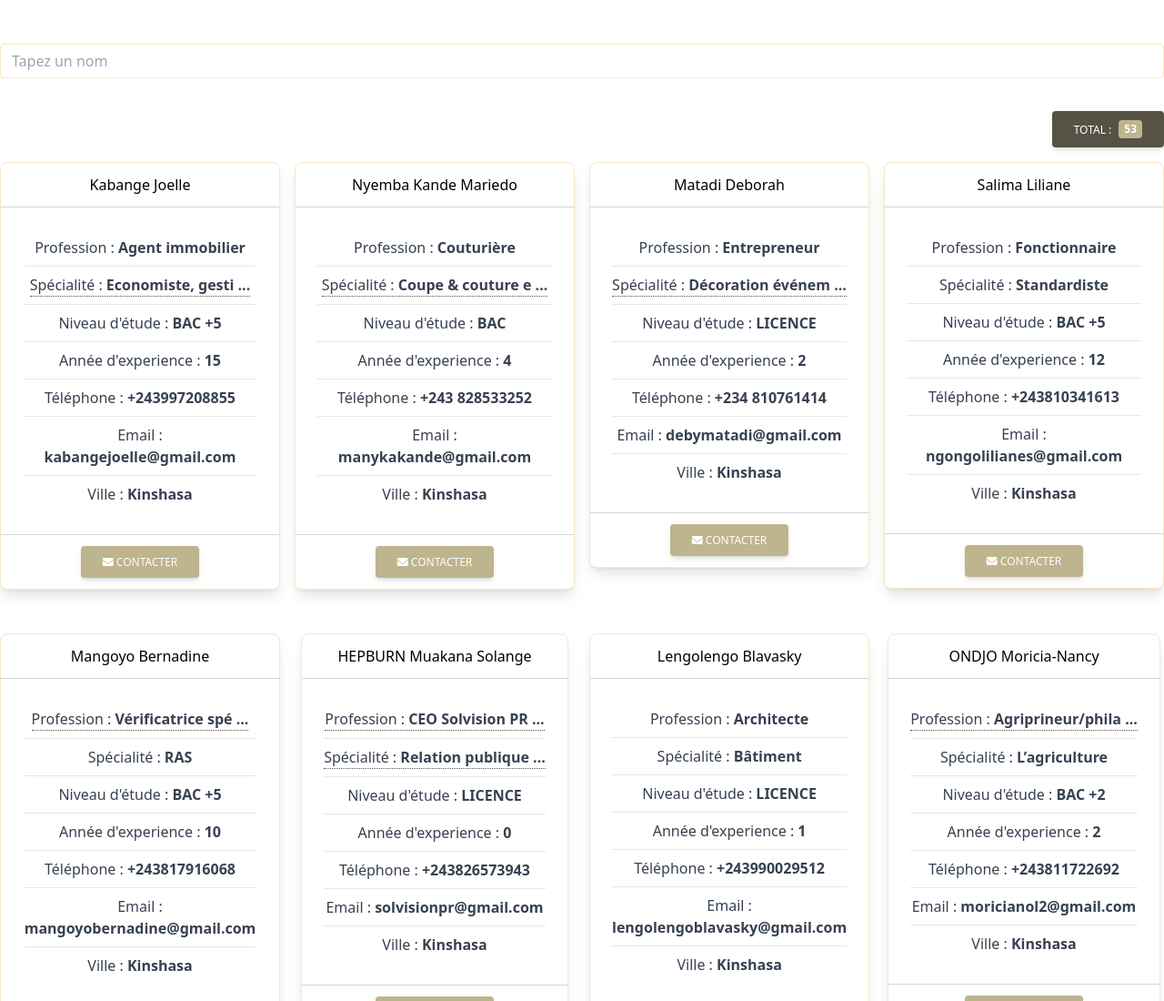
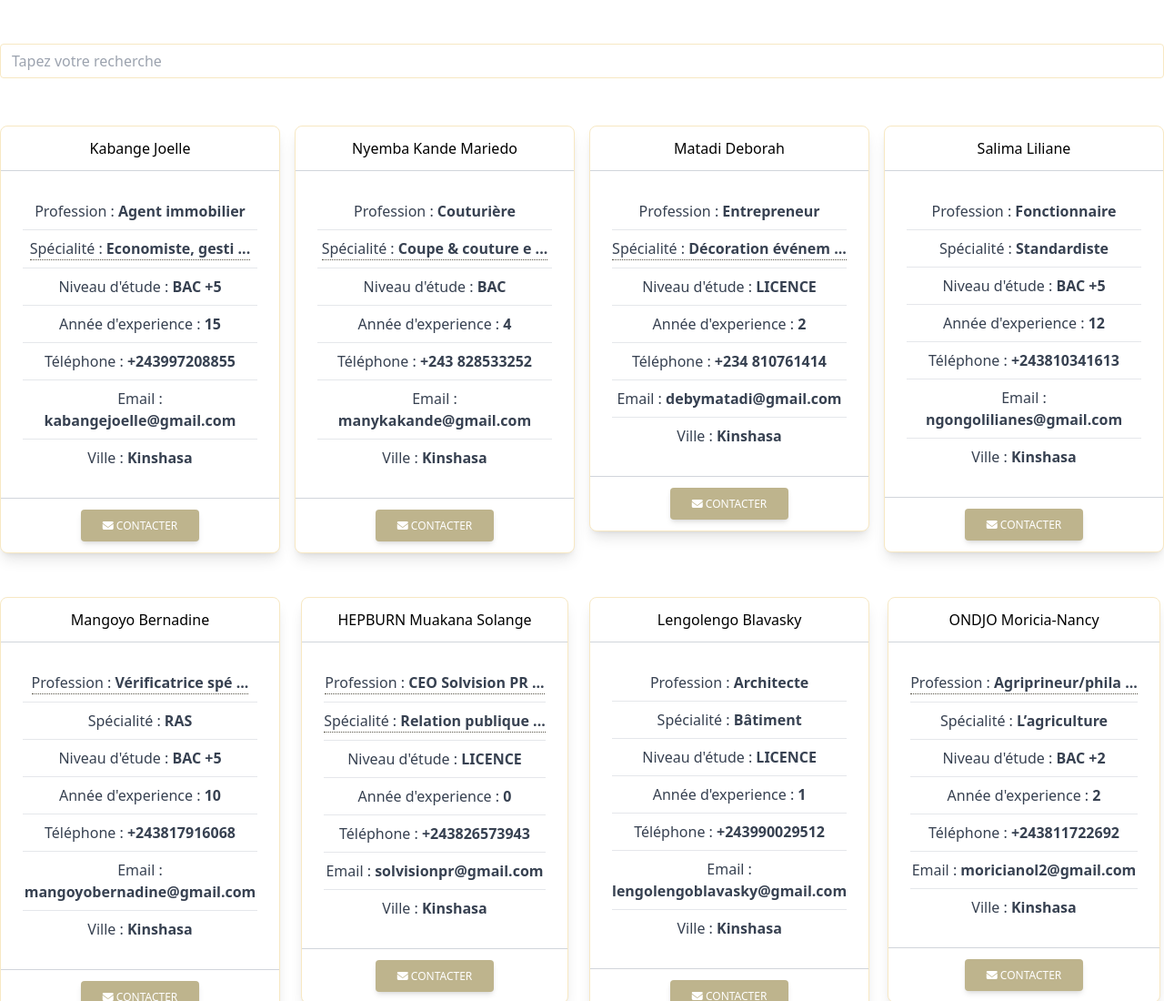
Before and after one commit to Duorly/Sunga, a plain HTML site: page index.html in a window 1280 px wide. Shown: the top 1100 px of the page at 91% size. Drawn offline with nearby package versions, Linux system fonts and the light colour scheme.

Commit message:
Nelson debrief

```diff
--- a/index.html
+++ b/index.html
@@ -60,7 +60,7 @@
                 <div class="input-group relative flex flex-wrap items-stretch w-full mb-4">
                     <input type="search" @input="search" v-model="searchQuery"
                         class="form-control relative flex-auto min-w-0 block w-full px-3 py-1.5 text-base font-normal text-gray-700 bg-white bg-clip-padding border border-solid border-[#f7e8c3] rounded transition ease-in-out m-0 focus:text-gray-700 focus:bg-white focus:border-[#565245] focus:outline-none"
-                        placeholder="Tapez un nom" aria-label="Search" aria-describedby="search">
+                        placeholder="Tapez votre recherche" aria-label="Search" aria-describedby="search">
 
                 </div>
             </div>
@@ -68,12 +68,12 @@
 
 
 
-        <div class="flex space-x-2 lg:justify-end justify-center">
+        <!-- <div class="flex space-x-2 lg:justify-end justify-center">
             <button type="button" class="inline-block px-6 py-2.5 bg-[#565245] text-white font-medium text-xs leading-tight uppercase rounded shadow-md hover:bg-[#beb48d] hover:shadow-lg focus:bg-[#beb48d] focus:shadow-lg focus:outline-none focus:ring-0 active:bg-[#beb48d] active:shadow-lg transition duration-150 ease-in-out flex items-center">
                 Total :
               <span class="inline-block py-1 px-1.5 leading-none text-center whitespace-nowrap align-baseline font-bold bg-[#beb48d] text-white rounded ml-2">{{ results.length == 0 ? profiles.length : results.length }}</span>
             </button>
-          </div>
+          </div> -->
 
 
         <div v-if="results.length > 0" class="grid md:grid-cols-2 gap-4 sm:grid-cols-1 lg:grid-cols-3 xl:grid-cols-4">
```
